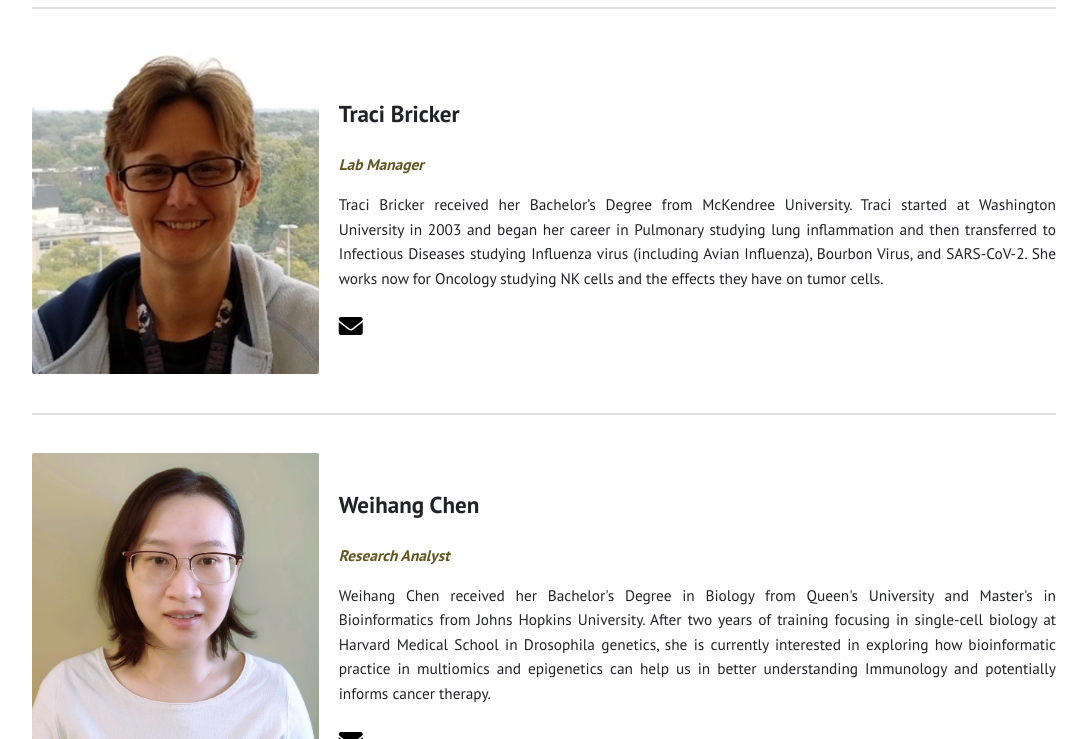
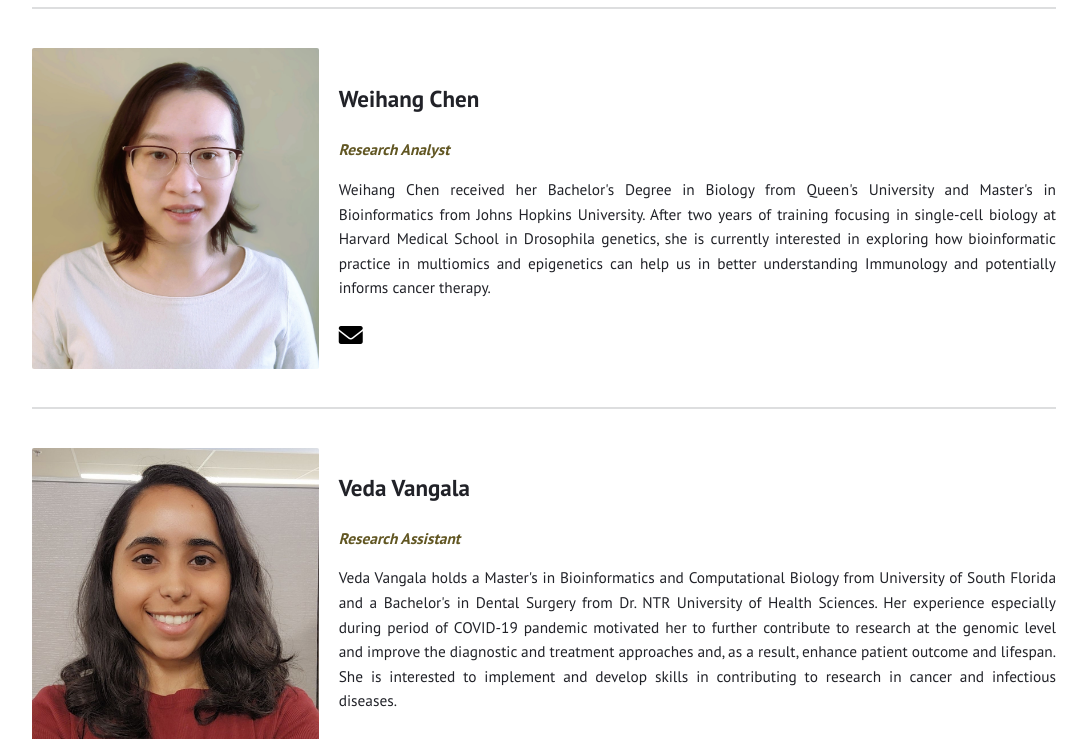
Before and after one commit to Foltz-Lab/Foltz-Lab.github.io, a Jekyll site: the page built from People.html, in a window 1280 px wide and 900 px high, scrolled down 546 px, cut to the strip 161-900 px from the top of the window. Shown: the whole strip, without its empty margins (96-1183 px from the left). Built offline with Jekyll 4.4.1, drawn with Linux system fonts in a browser that asks for light colours.

Commit message:
Update People.html

```diff
--- a/People.html
+++ b/People.html
@@ -79,22 +79,7 @@ title: "Our Team"
     </div>
   </div>
 <hr>
-  <!-- Traci -->
-  <div class="team-member" style="display: flex; align-items: center; margin-bottom: 20px;">
-    <img src="/images/Traci_edited.png"
-         alt="Traci">
-    <div>
-      <h2>Traci Bricker</h2>
-      <p  style="color: #615622;" ><strong><em>Lab Manager</em></strong></p>
-      <p>Traci Bricker received her Bachelor’s Degree from McKendree University. Traci started at Washington University in 2003 and began her career in Pulmonary studying lung inflammation and then transferred to Infectious Diseases studying Influenza virus (including Avian Influenza), Bourbon Virus, and SARS-CoV-2. She works now for Oncology studying NK cells and the effects they have on tumor cells.</p>
-      <div class="social-icons">
-        <a href="mailto:tbricker@wustl.edu">
-          <i class="fas fa-envelope"></i>
-        </a>
-      </div>
-    </div>
-  </div>
-<hr>
+
 
   <!-- Weihang Chen -->
   <div class="team-member" style="display: flex; align-items: center; margin-bottom: 20px;">
```
